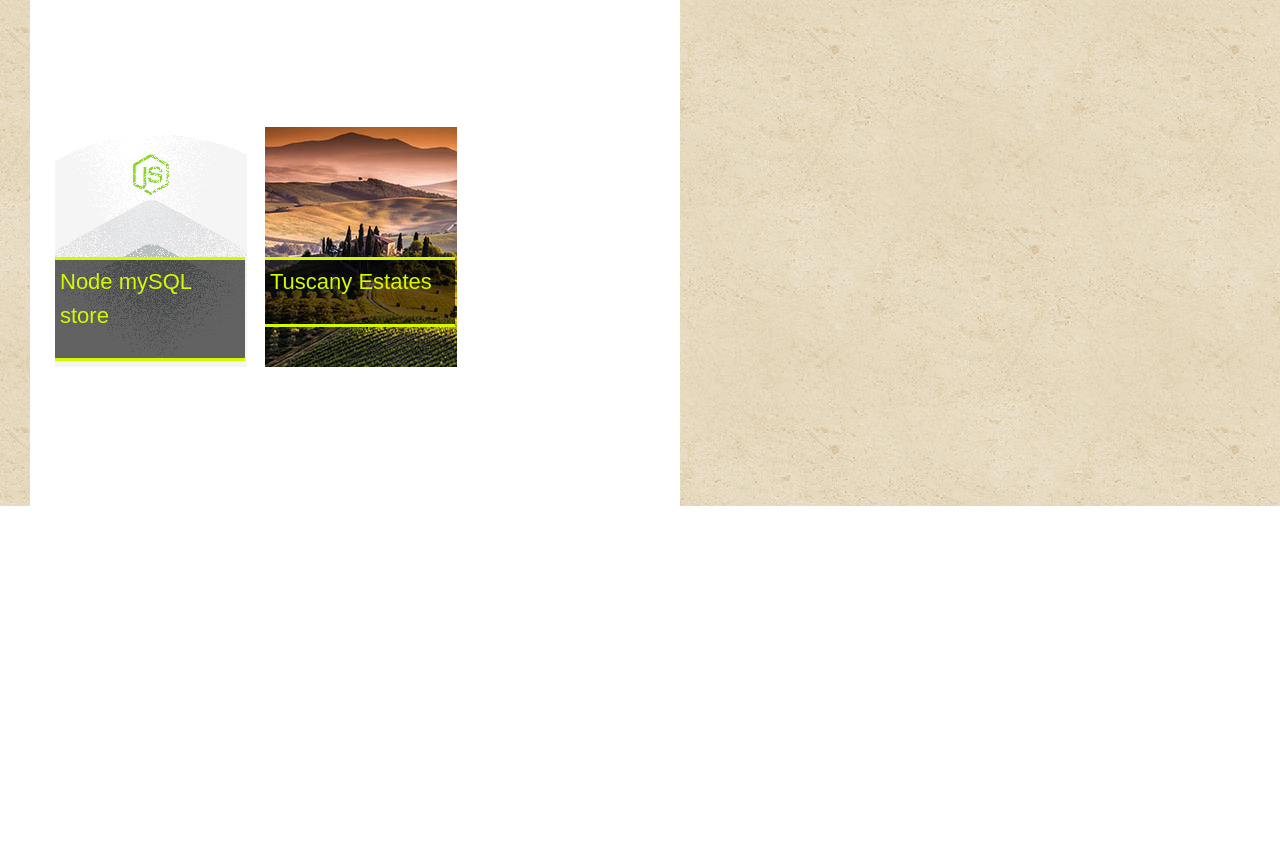
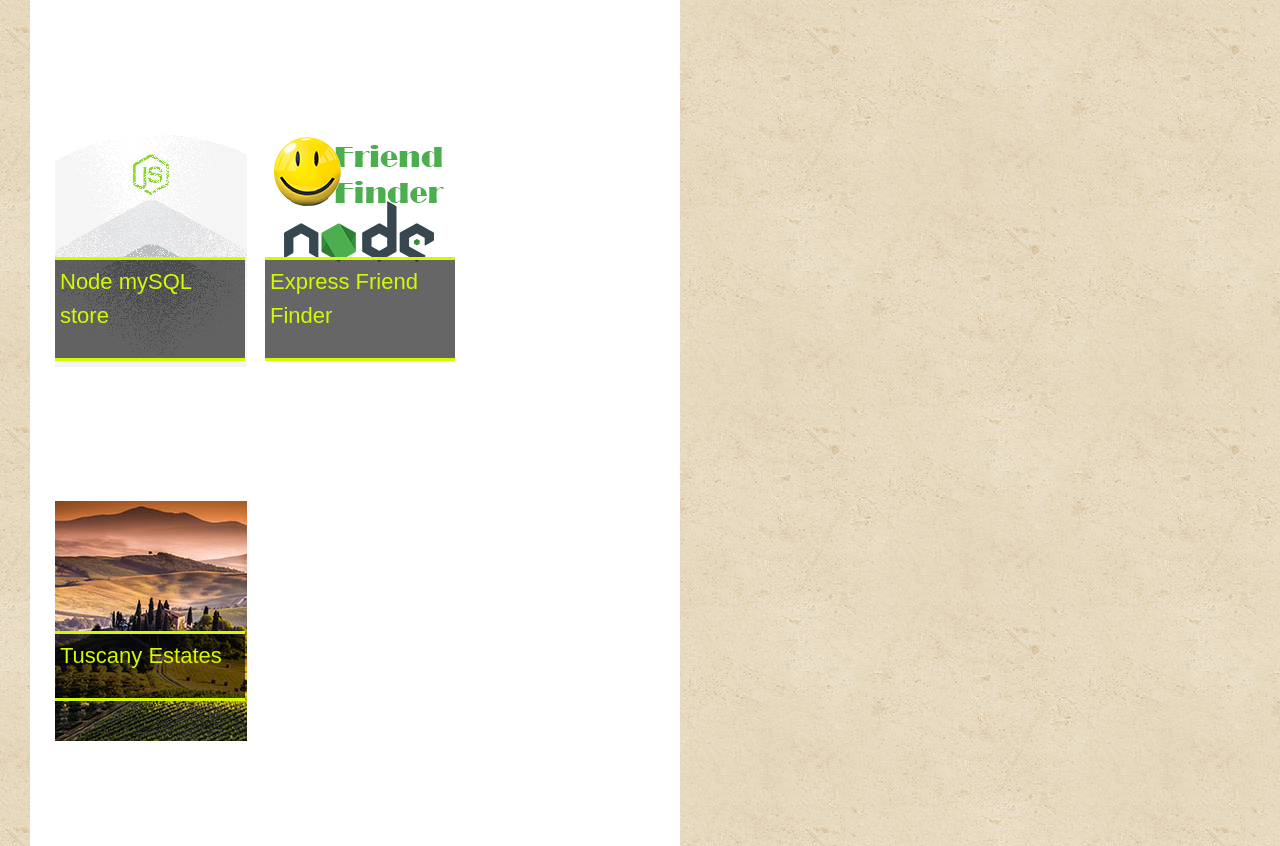
Before and after one commit to Hammrfall/Hammrfall.github.io, a plain HTML site: page portfolio.html in a window 1280 px wide. Shown: the part 1508-2354 px from the top of the page. Before the commit the page ends 2014 px from the top, so only its background shows below. Drawn offline with Linux system fonts and the light colour scheme.

Commit message:
Update portfolio

```diff
--- a/portfolio.html
+++ b/portfolio.html
@@ -95,6 +95,13 @@
                     </div>
 
                     <div class="project">
+                        <a href="https://geekfriendfinder.herokuapp.com/"><img src="assets/images/friendfinder.jpg"  alt="Friend finder" /></a>
+                            <div class="description">
+                                <h3>Express Friend Finder</h3>
+                            </div>
+                    </div>
+
+                    <div class="project">
                         <img src="assets/images/tuscany.jpg" alt="tuscany" />
                             <div class="description">
                                 <h3>Tuscany Estates</h3>
```
Also changed, not shown: assets/images/friendfinder.jpg (added).
